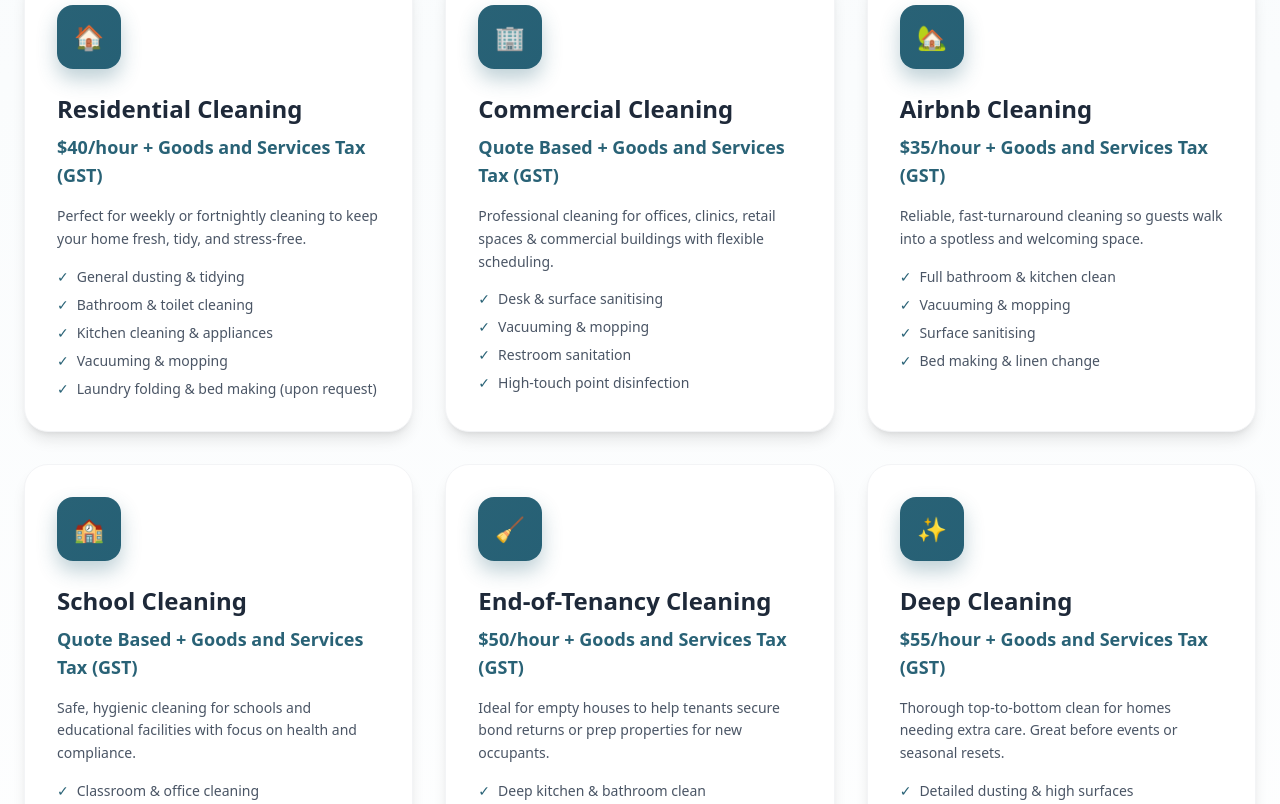
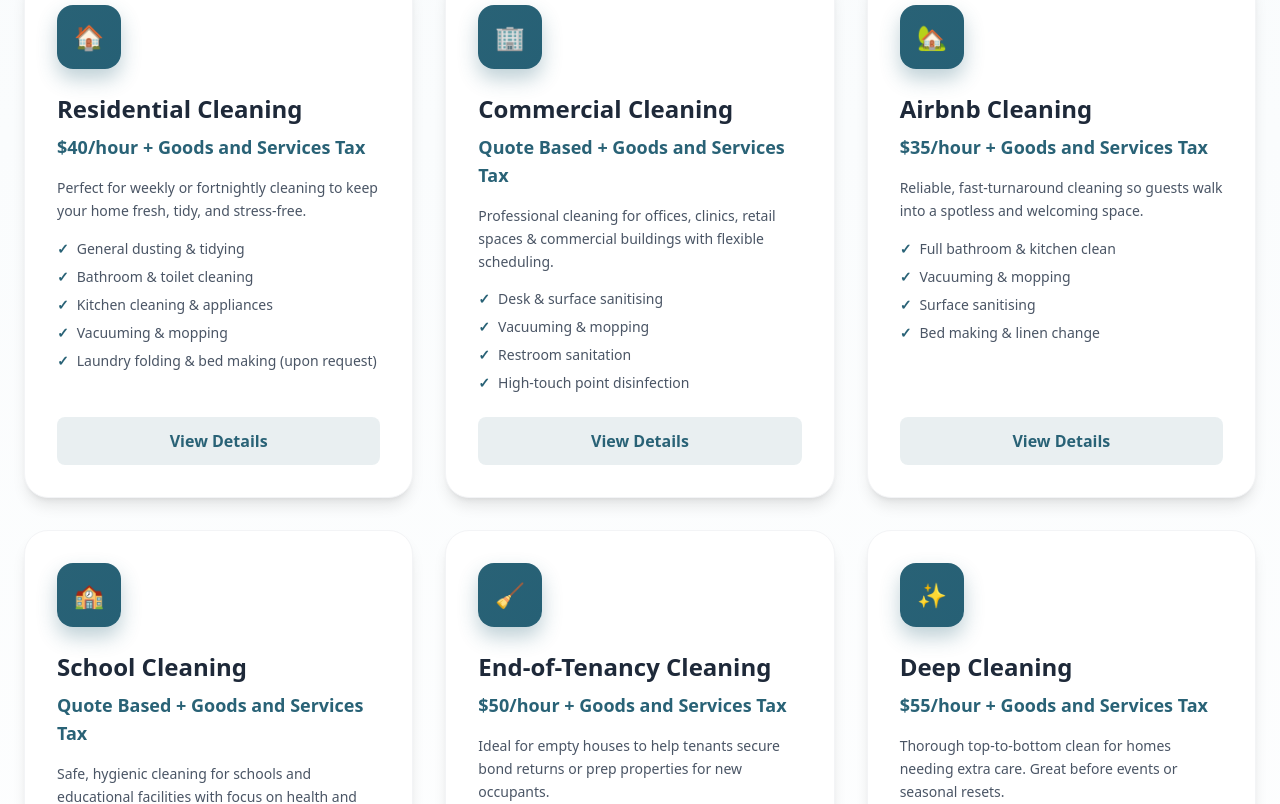
Before and after one commit to sheyneee/wipe-and-swipe, a Next.js app: page / in a window 1280 px wide. Shown: the part 1160-1964 px from the top of the page. Built offline with nearby package versions, Linux system fonts and the light colour scheme; a web font is replaced by a local one.

Commit message:
edit services price value removed (gst) also add view details button to servicesgrid

```diff
--- a/components/home/ServicesGrid.tsx
+++ b/components/home/ServicesGrid.tsx
@@ -1,3 +1,4 @@
+import Link from "next/link";
 import { SERVICES } from "@/lib/data/services";
 
 export default function ServicesGrid() {
@@ -18,10 +19,11 @@ export default function ServicesGrid() {
 
         <div className="grid md:grid-cols-2 lg:grid-cols-3 gap-8">
           {SERVICES.map((s) => (
-            <div
+            <article
               key={s.value}
-              className="service-card bg-white rounded-3xl p-8 shadow-lg hover:shadow-xl transition-all duration-500 border border-gray-100"
+              className="service-card bg-white rounded-3xl p-8 shadow-lg hover:shadow-xl transition-all duration-500 border border-gray-100 flex flex-col"
             >
+              {/* Top */}
               <div
                 className="w-16 h-16 rounded-2xl flex items-center justify-center mb-6 shadow-lg"
                 style={{
@@ -29,24 +31,33 @@ export default function ServicesGrid() {
                   boxShadow: "0 10px 20px rgba(41, 98, 118, 0.3)",
                 }}
               >
-                <span className="text-2xl text-white">{s.emoji}</span>
+                <span className="text-2xl text-white" aria-hidden>
+                  {s.emoji}
+                </span>
               </div>
 
-              <h3 className="text-2xl font-bold text-gray-800 mb-2">
-                 {s.title}
-              </h3>
+              <h3 className="text-2xl font-bold text-gray-800 mb-2">{s.title}</h3>
               <p className="text-brand-primary font-semibold text-lg mb-4">{s.price}</p>
               <p className="text-gray-600 mb-4 text-sm leading-relaxed">{s.description}</p>
 
-              <ul className="space-y-2 text-gray-600 text-sm">
+              {/* Middle (fills space) */}
+              <ul className="space-y-2 text-gray-600 text-sm flex-1">
                 {s.bullets.map((b, idx) => (
                   <li key={idx} className="flex items-start gap-2">
-                    <span className="text-brand-primary">✓</span>
+                    <span className="text-brand-primary font-bold">✓</span>
                     <span>{b}</span>
                   </li>
                 ))}
               </ul>
-            </div>
+
+              {/* Bottom (fixed to bottom of card) */}
+              <Link
+                href={`/services/${s.value}`}
+                className="mt-6 block w-full text-center py-3 bg-[color:rgba(41,98,118,0.10)] text-[color:var(--brand-primary,#296276)] font-semibold rounded-lg transition-all duration-300 hover:bg-[color:var(--brand-primary,#296276)] hover:text-white"
+              >
+                View Details
+              </Link>
+            </article>
           ))}
         </div>
       </div>
--- a/lib/data/services.ts
+++ b/lib/data/services.ts
@@ -12,7 +12,7 @@ export const SERVICES: Service[] = [
   {
     value: "residential",
     title: "Residential Cleaning",
-    price: "$40/hour + Goods and Services Tax (GST)",
+    price: "$40/hour + Goods and Services Tax",
     description: "Perfect for weekly or fortnightly cleaning to keep your home fresh, tidy, and stress-free.",
     bullets: [
       "General dusting & tidying",
@@ -32,7 +32,7 @@ export const SERVICES: Service[] = [
   {
     value: "commercial",
     title: "Commercial Cleaning",
-    price: "Quote Based + Goods and Services Tax (GST)",
+    price: "Quote Based + Goods and Services Tax",
     description: "Professional cleaning for offices, clinics, retail spaces & commercial buildings with flexible scheduling.",
     bullets: ["Desk & surface sanitising", "Vacuuming & mopping", "Restroom sanitation", "High-touch point disinfection"],
     whyChoose: [
@@ -46,7 +46,7 @@ export const SERVICES: Service[] = [
   {
     value: "airbnb",
     title: "Airbnb Cleaning",
-    price: "$35/hour + Goods and Services Tax (GST)",
+    price: "$35/hour + Goods and Services Tax",
     description: "Reliable, fast-turnaround cleaning so guests walk into a spotless and welcoming space.",
     bullets: ["Full bathroom & kitchen clean", "Vacuuming & mopping", "Surface sanitising", "Bed making & linen change"],
     whyChoose: [
@@ -60,7 +60,7 @@ export const SERVICES: Service[] = [
   {
     value: "school",
     title: "School Cleaning",
-    price: "Quote Based + Goods and Services Tax (GST)",
+    price: "Quote Based + Goods and Services Tax",
     description: "Safe, hygienic cleaning for schools and educational facilities with focus on health and compliance.",
     bullets: ["Classroom & office cleaning", "Desk & surface sanitising", "Restroom cleaning", "Quarterly deep cleaning available"],
     whyChoose: [
@@ -74,7 +74,7 @@ export const SERVICES: Service[] = [
   {
     value: "tenancy",
     title: "End-of-Tenancy Cleaning",
-    price: "$50/hour + Goods and Services Tax (GST)",
+    price: "$50/hour + Goods and Services Tax",
     description: "Ideal for empty houses to help tenants secure bond returns or prep properties for new occupants.",
     bullets: ["Deep kitchen & bathroom clean", "Inside cupboards & drawers", "Interior windows & skirting boards", "Wall & ceiling spot cleaning"],
     whyChoose: [
@@ -88,7 +88,7 @@ export const SERVICES: Service[] = [
   {
     value: "deep",
     title: "Deep Cleaning",
-    price: "$55/hour + Goods and Services Tax (GST)",
+    price: "$55/hour + Goods and Services Tax",
     description: "Thorough top-to-bottom clean for homes needing extra care. Great before events or seasonal resets.",
     bullets: ["Detailed dusting & high surfaces", "Deep kitchen & bathroom cleaning", "Inside cabinets & light fixtures", "Full floor detailing"],
     whyChoose: [
@@ -102,7 +102,7 @@ export const SERVICES: Service[] = [
   {
     value: "window",
     title: "Window Cleaning",
-    price: "Quote Based + Goods and Services Tax (GST)",
+    price: "Quote Based + Goods and Services Tax",
     description: "Professional interior and exterior window cleaning for homes and businesses.",
     bullets: ["Interior glass cleaning", "Exterior glass cleaning", "Frames, sills & tracks", "Cobweb removal"],
     whyChoose: [
@@ -116,7 +116,7 @@ export const SERVICES: Service[] = [
   {
     value: "driveway",
     title: "Driveway & Concrete",
-    price: "Quote Based + Goods and Services Tax (GST)",
+    price: "Quote Based + Goods and Services Tax",
     description: "High-pressure cleaning to restore driveways, patios, pathways, and concrete surfaces.",
     bullets: ["Moss & mould removal", "Dirt & grime removal", "Oil stain treatment", "Surface rinse & clean finish"],
     whyChoose: [
@@ -130,7 +130,7 @@ export const SERVICES: Service[] = [
   {
     value: "builder",
     title: "Builder's Clean",
-    price: "Quote Based + Goods and Services Tax (GST)",
+    price: "Quote Based + Goods and Services Tax",
     description: "Detailed cleaning after renovations or new builds to make the property move-in ready.",
     bullets: ["Construction dust removal", "Interior window cleaning", "Paint splatter removal", "Final presentation clean"],
     whyChoose: [
```
